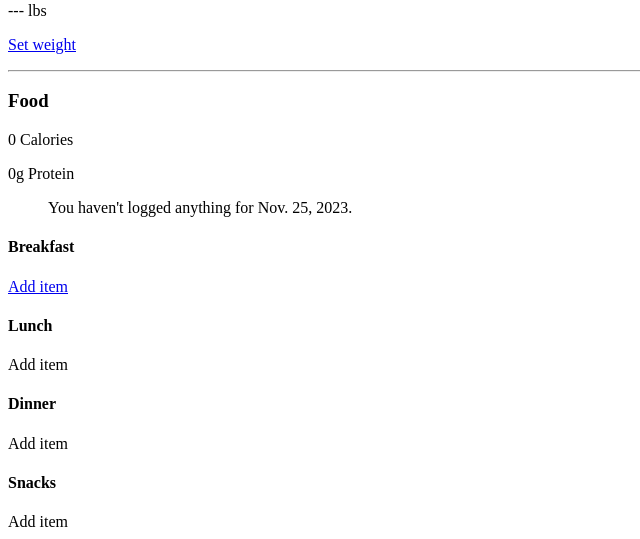
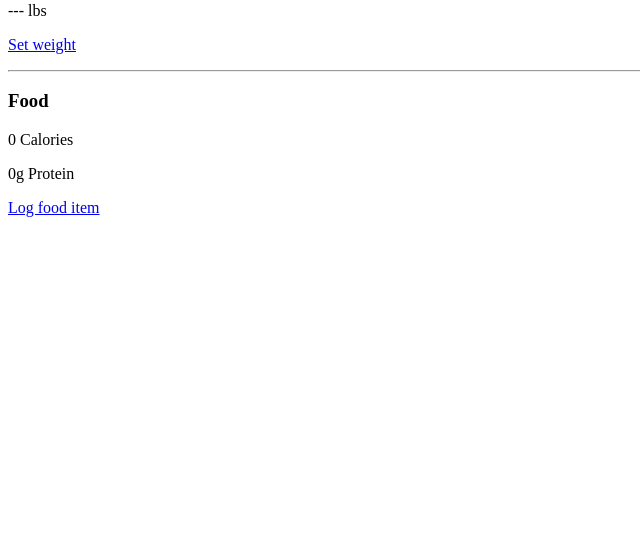
Before and after one commit to ben31w/balance, a Django app: page /nutrition_log/daily in a window 1280 px wide. Shown: the part 329-868 px from the top of the page, without its empty margins (0-640 px from the left). After the commit the page ends 546 px from the top, so only its background shows below. Run offline with Django 4.2, Linux system fonts and the light colour scheme; the visitor is signed in with stand-in values (Sample User, id 1); data that the repository does not hold is empty.

Commit message:
remove separate meals from NL display

```diff
--- a/nutrition_log/forms.py
+++ b/nutrition_log/forms.py
@@ -27,7 +27,7 @@ class LogFoodItemForm(forms.ModelForm):
     """Form where users can log a food item"""
     class Meta:
         model = LoggedFoodItem
-        fields = ['date', 'food_item', 'unit', 'quantity', 'meal']
+        fields = ['date', 'food_item', 'unit', 'quantity']
         widgets = {'date': forms.SelectDateWidget()}
 
 
--- a/nutrition_log/templates/nutrition_log/daily.html
+++ b/nutrition_log/templates/nutrition_log/daily.html
@@ -30,21 +30,8 @@
         <li>
             {{ lfi }}
         </li>
-        {% empty %}
-        <p>You haven't logged anything for {{ date }}.</p>
         {% endfor %}
     </ul>
 
-    <h4>Breakfast</h4>
-    <table id="breakfast"></table>
-    <a href="{% url 'nutrition_log:log_food_item' %}">Add item</a>
-    <h4>Lunch</h4>
-    <table id="lunch"></table>
-    <a>Add item</a>
-    <h4>Dinner</h4>
-    <table id="dinner"></table>
-    <a>Add item</a>
-    <h4>Snacks</h4>
-    <table id="snacks"></table>
-    <a>Add item</a>
+    <a href="{% url 'nutrition_log:log_food_item' %}">Log food item</a>
 {% endblock subcontent %}
--- a/nutrition_log/views.py
+++ b/nutrition_log/views.py
@@ -104,6 +104,8 @@ def log_food_item(request):
     if request.method == "POST":
         form = LogFoodItemForm(data=request.POST)
         logged_food_item = form.save(commit=False)
+         # for now, we'll set meal=1 (breakfast) and won't worry about lunch, dinner, and snacks.
+        logged_food_item.meal = 1
         logged_food_item.user = request.user
         logged_food_item.save()
         return redirect("nutrition_log:daily")
```
